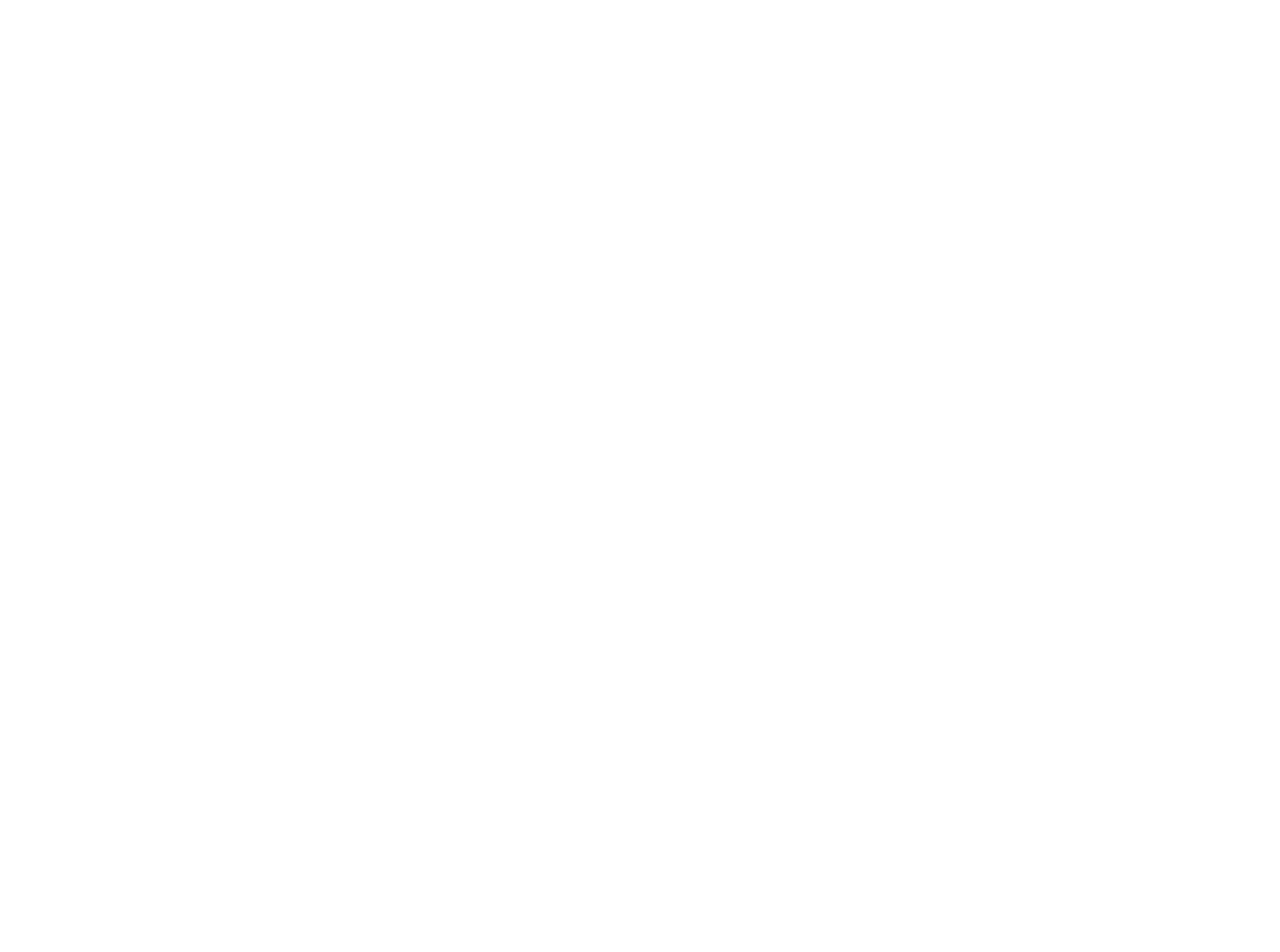
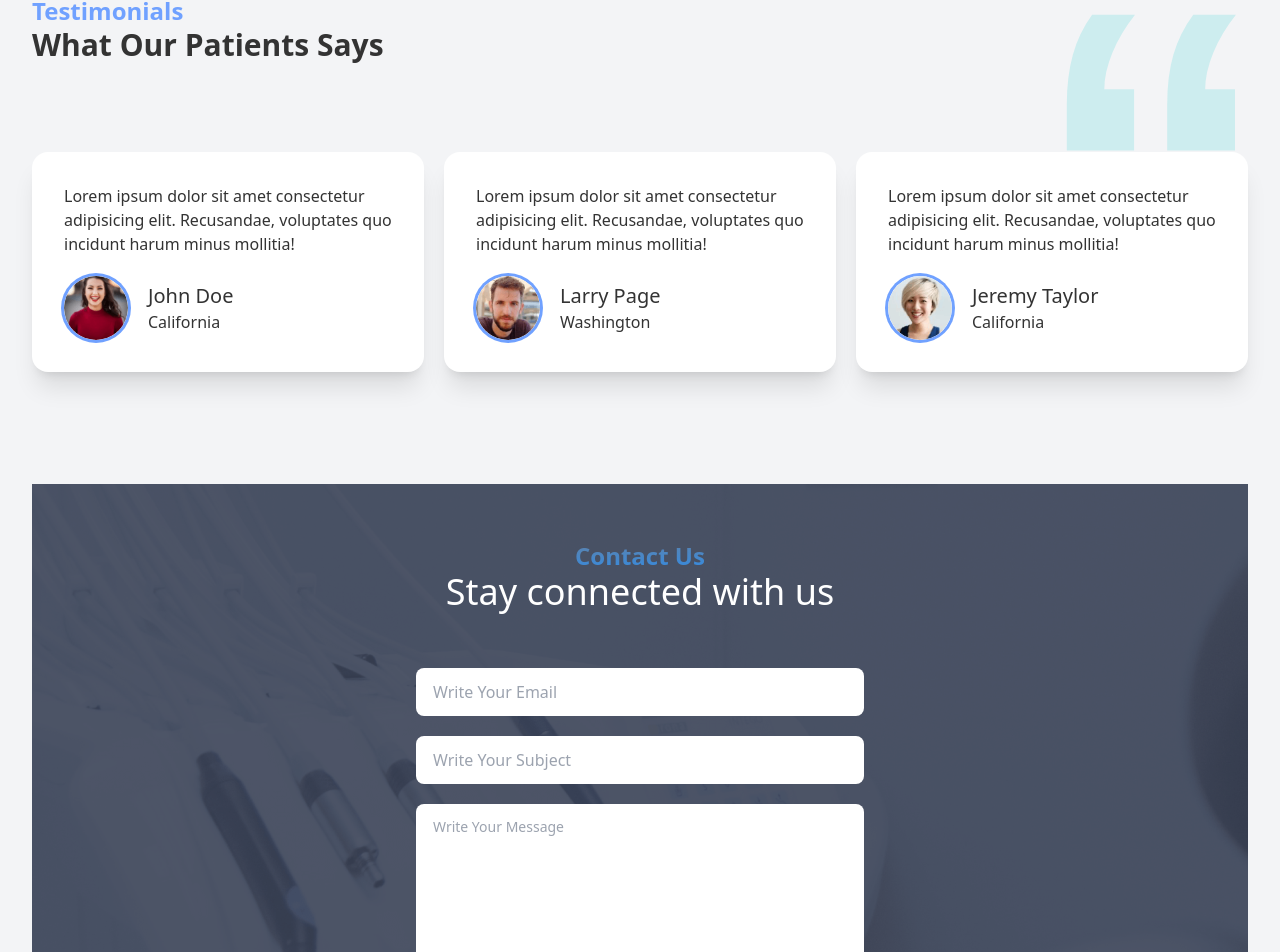
Before and after one commit to HossainRafi/dp-client, a React (Create React App) app: page / in a window 1280 px wide. Shown: the part 3072-4024 px from the top of the page. Before the commit the page ends 2955 px from the top, so only its background shows below. Built offline with nearby package versions, Linux system fonts and the light colour scheme.

Commit message:
review and testimonial done

```diff
--- /dev/null
+++ b/src/Pages/Home/Contact.js
@@ -0,0 +1,41 @@
+import React from "react";
+import appointment from "../../assets/images/appointment.png";
+import PrimaryButton from "../Shared/PrimaryButton";
+
+const Contact = () => {
+  return (
+    <div
+      style={{
+        background: `url(${appointment})`,
+      }}
+      className="bg-primary px-10 py-14 "
+    >
+      <div className="text-center pb-14 text-white">
+        <p className="text-2xl font-bold text-transparent bg-clip-text bg-gradient-to-br from-accent to-secondary">
+          Contact Us
+        </p>
+        <h1 className="text-4xl">Stay connected with us</h1>
+      </div>
+      <div className="grid grid-cols-1 justify-items-center gap-5">
+        <input
+          type="text"
+          placeholder="Write Your Email"
+          className="input w-full max-w-md"
+        />
+        <input
+          type="text"
+          placeholder="Write Your Subject"
+          className="input w-full max-w-md"
+        />
+        <textarea
+          className="textarea w-full max-w-md"
+          placeholder="Write Your Message"
+          rows={6}
+        ></textarea>
+        <PrimaryButton>Submit</PrimaryButton>
+      </div>
+    </div>
+  );
+};
+
+export default Contact;
--- a/src/Pages/Home/Home.js
+++ b/src/Pages/Home/Home.js
@@ -1,9 +1,11 @@
 import React from "react";
-import Appoinment from "./Appoinment";
+import Appointment from "./Appointment";
 import Banner from "./Banner";
+import Contact from "./Contact";
 import DentalCare from "./DentalCare";
 import Info from './Info';
 import Services from "./Services";
+import Testimonials from "./Testimonials";
 
 const Home = () => {
   return (
@@ -12,7 +14,9 @@
           <Info />
           <Services />
           <DentalCare />
-          <Appoinment/>
+          <Appointment />
+          <Testimonials />
+          <Contact/>
     </div>
   );
 };
--- /dev/null
+++ b/src/Pages/Home/Review.js
@@ -0,0 +1,27 @@
+import React from "react";
+
+const Review = ({ review }) => {
+  return (
+    <div className="card lg:max-w-lg bg-base-100 shadow-xl">
+      <div className="card-body">
+        <p>
+          Lorem ipsum dolor sit amet consectetur adipisicing elit. Recusandae,
+          voluptates quo incidunt harum minus mollitia!
+        </p>
+        <div className="flex items-center pt-3">
+          <div className="avatar">
+            <div className="w-16 rounded-full ring ring-primary ring-offset-base-100 mr-5 ">
+              <img src={review.img} alt="" />
+            </div>
+          </div>
+          <div>
+            <h4 className="text-xl">{review.name}</h4>
+            <p>{review.location}</p>
+          </div>
+        </div>
+      </div>
+    </div>
+  );
+};
+
+export default Review;
--- /dev/null
+++ b/src/Pages/Home/Testimonials.js
@@ -0,0 +1,52 @@
+import React from 'react';
+import people1 from "../../assets/images/people1.png"
+import people2 from "../../assets/images/people2.png"
+import people3 from "../../assets/images/people3.png"
+import quote from "../../assets/icons/quote.svg"
+import Review from './Review';
+
+const Testimonials = () => {
+    const reviews = [
+      {
+        _id: 1,
+        name: "John Doe",
+        review: "Lorem ipsum dolor sit amet, consectetur adipisicing elit. Commodi labore, ab excepturi illo itaque doloribus.",
+        location: "California",
+        img: people2,
+      },
+      {
+        _id: 2,
+        name: "Larry Page",
+        review: "Lorem ipsum dolor sit amet, consectetur adipisicing elit. Commodi labore, ab excepturi illo itaque doloribus.",
+        location: "Washington",
+        img: people1,
+      },
+      {
+        _id: 3,
+        name: "Jeremy Taylor",
+        review: "Lorem ipsum dolor sit amet, consectetur adipisicing elit. Commodi labore, ab excepturi illo itaque doloribus.",
+        location: "California",
+        img: people3,
+      },
+    ];
+    return (
+      <section className="my-28">
+        <div className="flex justify-between">
+          <div>
+            <h4 className="text-2xl text-primary font-bold">Testimonials</h4>
+            <h2 className="text-3xl font-bold">What Our Patients Says</h2>
+          </div>
+          <div>
+            <img src={quote} className="w-24 lg:w-48" alt="" />
+          </div>
+        </div>
+        <div className="grid grid-cols-1 md:grid-cols-2 lg:grid-cols-3 gap-5">
+          {reviews.map((review) => (
+            <Review key={review._id} review={review}></Review>
+          ))}
+        </div>
+      </section>
+    );
+};
+
+export default Testimonials;
```
Also changed, not shown: src/Pages/Home/Appointment.js (renamed from src/Pages/Home/Appoinment.js).
